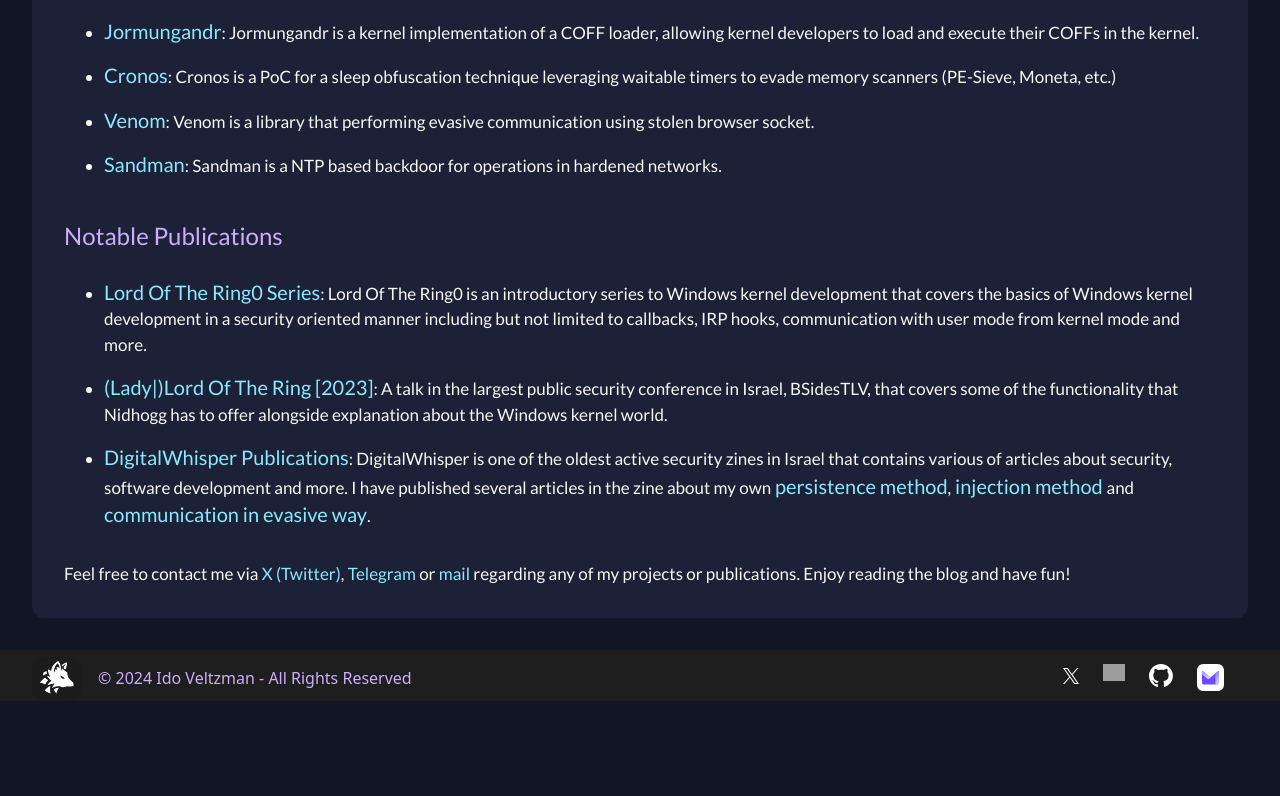
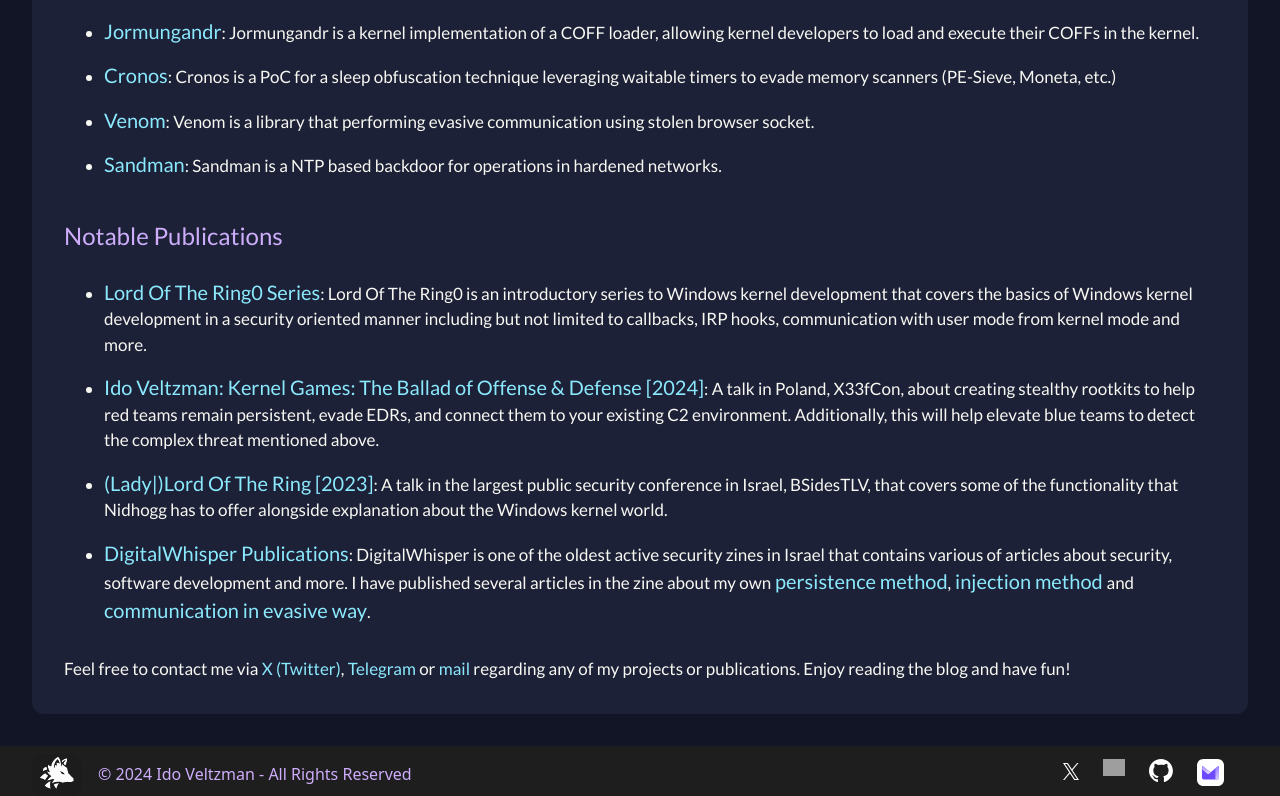
Before and after one commit to Idov31/idov31.github.io, a Next.js app: page /about in a window 1280 px wide. Shown: the part 719-1515 px from the top of the page. Before the commit the page ends 1420 px from the top, so only its background shows below. Built offline with nearby package versions, Linux system fonts and the light colour scheme; grey boxes are pictures that could not be loaded.

Commit message:
Added X33fCon's talk

```diff
--- a/src/app/about/page.tsx
+++ b/src/app/about/page.tsx
@@ -62,6 +62,14 @@
                         not limited to callbacks, IRP hooks, communication with user mode from kernel mode and more.
                     </li>
                     <li className="mb-4">
+                        <StyledLink href="https://www.youtube.com/watch?v=edI6tpBO-pY"
+                                    content="Ido Veltzman: Kernel Games: The Ballad of Offense & Defense [2024]"/>
+                        : A talk in
+                        Poland, X33fCon, about creating stealthy rootkits to help red teams remain persistent, evade
+                        EDRs, and connect them to your existing C2 environment. Additionally, this will help elevate
+                        blue teams to detect the complex threat mentioned above.
+                    </li>
+                    <li className="mb-4">
                         <StyledLink href="https://www.youtube.com/watch?v=CVJmGfElqw0"
                                     content="(Lady|)Lord Of The Ring [2023]"/>
                         : A talk in the largest public security conference in
```
